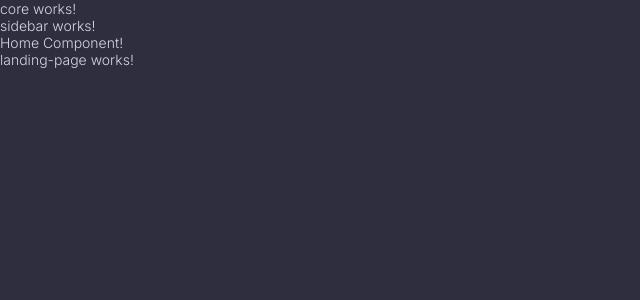
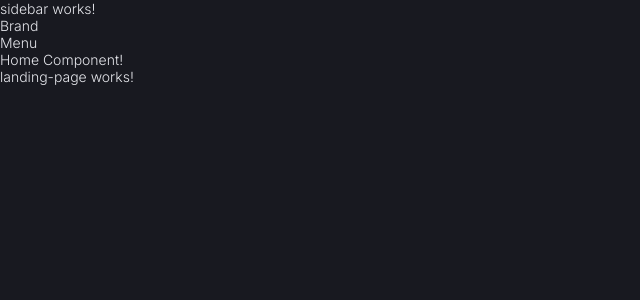
Before and after one commit to DevJaGz/angular-schematic-form-child, an Angular app: page / in a window 1280 px wide. Shown: the top 300 px of the page, without its empty margins (0-640 px from the left). Built offline with nearby package versions, Linux system fonts and the light colour scheme; a web font is replaced by a local one.

Commit message:
Add some styles

```diff
--- a/src/app/core/components/navbar/navbar.component.html
+++ b/src/app/core/components/navbar/navbar.component.html
@@ -1,6 +1,6 @@
 <nav>
   <section>
-    <div class="brand"></div>
+    <div class="brand">Brand</div>
   </section>
-  <section></section>
+  <section>Menu</section>
 </nav>
--- a/src/app/core/core.component.html
+++ b/src/app/core/core.component.html
@@ -1,4 +1,3 @@
-<p>core works!</p>
 <app-sidebar></app-sidebar>
 <app-navbar></app-navbar>
 <router-outlet></router-outlet>
--- a/src/assets/styles/_colors.scss
+++ b/src/assets/styles/_colors.scss
@@ -1,6 +1,19 @@
-$dark-gray: #2f2e3e;
+$dark-gray: #181920;
 $disable: #565666;
 $white-snow: #d7d6e5;
 
-$background: $dark-gray;
-$color: $white-snow;
+$background-dark: $dark-gray;
+$color-dark: $white-snow;
+
+$dark: (
+  10: lighten($dark-gray, 90%),
+  20: lighten($dark-gray, 80%),
+  30: lighten($dark-gray, 70%),
+  40: lighten($dark-gray, 60%),
+  50: lighten($dark-gray, 50%),
+  60: lighten($dark-gray, 40%),
+  70: lighten($dark-gray, 30%),
+  80: lighten($dark-gray, 20%),
+  90: lighten($dark-gray, 10%),
+  100: $dark-gray,
+);
--- a/src/assets/styles/_global.scss
+++ b/src/assets/styles/_global.scss
@@ -1,5 +1,5 @@
 @import "_colors";
-@import "utils/_all";
+@import "utils/all";
 
 *,
 *::before,
@@ -12,8 +12,8 @@
 body {
   font-family: "ABeeZee", sans-serif;
   font-family: "Inter", sans-serif;
-  background-color: $background;
-  color: $color;
+  background-color: map-get($dark, 100);
+  color: map-get($dark, 20);
   font-size: $fs-standar;
   font-weight: $fw-standar;
 }
```
